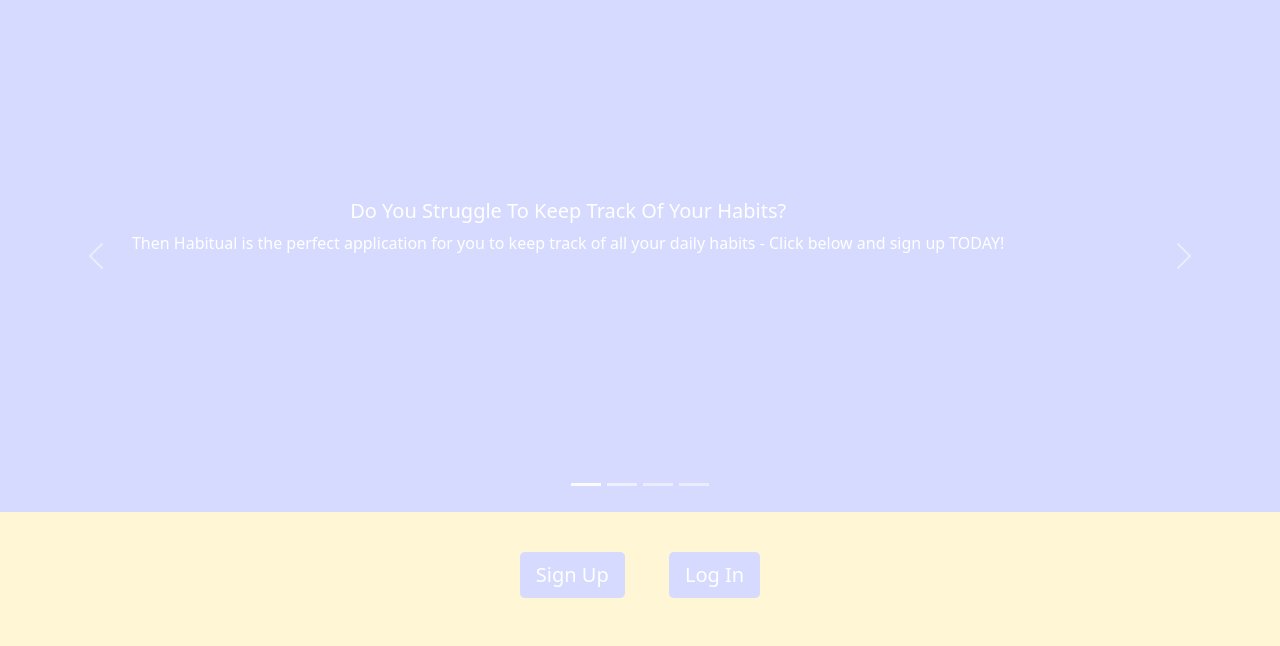
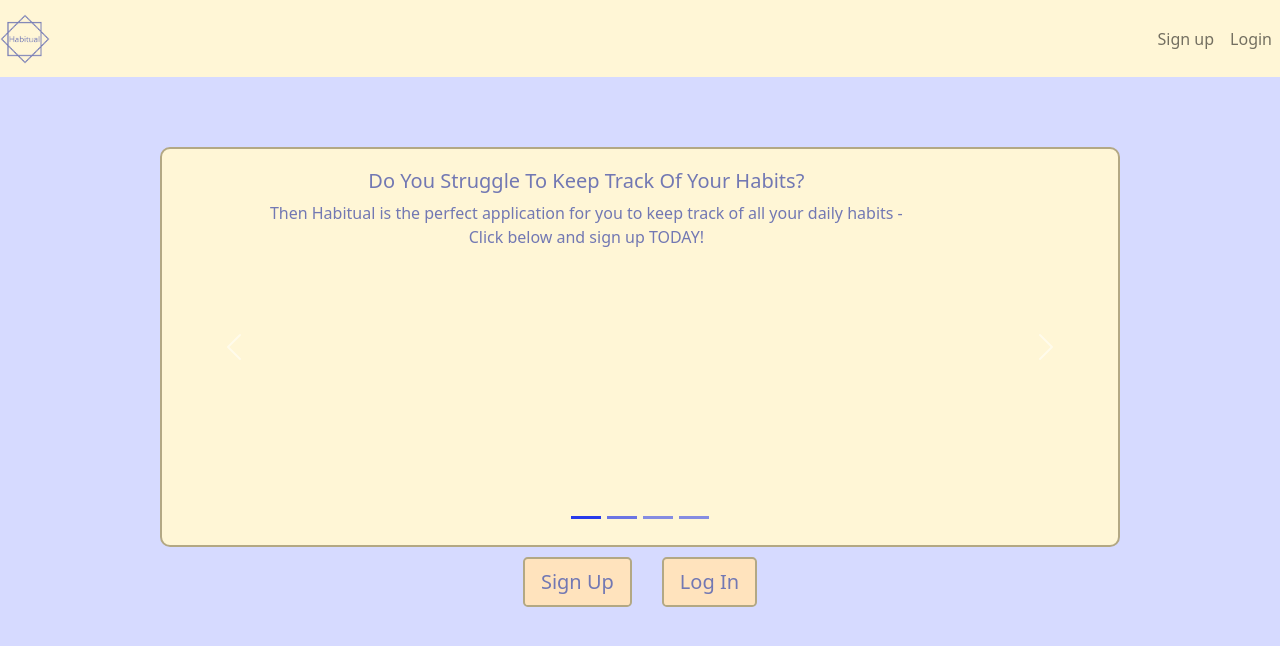
Before and after one commit to Samekah/Team-Salty-Habit-Tracker, a website: page client/index.html in a window 1280 px wide. Drawn offline with nearby package versions, Linux system fonts and the light colour scheme.

Commit message:
added favicon and nav bar logo, fixed css on landing page and moved script tags out of html

```diff
--- /dev/null
+++ b/client/assets/css/index_layout.css
@@ -0,0 +1,61 @@
+*{
+    box-sizing: border-box;
+}
+
+:root{
+    --btn-cream: #FFE3BD;
+    --btn-cream-hover: #e7bf87;
+    --btn-font-color: #7278B3;
+    --background: #D6DAFF;
+    --section-background:#FFF6D6;
+    --link-highlight: #0D22EE;
+    --border-colour: #B3A884;
+    --section-highlight: #FFFCF0;
+}
+
+body {
+    background: var(--background) !important;
+}
+
+nav{
+    background-color: var(--section-background) !important;
+}
+
+.carousel-caption.d-md-block{
+    color: var(--btn-font-color) ;
+}
+
+.carousel-indicators button{
+    background-color:var(--link-highlight) !important;
+}
+
+.link-buttons a{
+    margin: 10px 15px !important;
+    background-color: var(--btn-cream);
+    border: 2px solid var(--border-colour);
+    color: var(--btn-font-color);
+}
+
+.link-buttons a:hover{
+    background-color: var(--btn-cream-hover);
+    border: 2px solid var(--border-colour);
+}
+
+.fade-in {
+  width: 80%;
+  margin: auto;
+  margin-top: 200px;
+}
+
+.carousel-caption {
+  top: 35%;
+}
+#carouselExampleCaptions{
+
+    background-color: var(--section-background);
+    border: 2px solid var(--border-colour);
+    border-radius: 10px;
+    margin-top: 70px !important;
+    height: 50vh;
+    width: 75vw;
+}
--- /dev/null
+++ b/client/assets/css/login_layout.css
@@ -0,0 +1,31 @@
+*{
+    box-sizing: border-box;
+}
+
+body {
+    background: #fff6D6;
+}
+
+.logindiv {
+    background: #d6daff;
+}
+
+input [type="username"] {
+    border-bottom-left-radius: 0px;
+    border-bottom-right-radius: 0px;
+}
+input [type="password"] {
+    border-bottom-left-radius: 0px;
+    border-bottom-right-radius: 0px;
+    border-top: 0px;
+}
+
+#loginb {
+    background-color: #fff6D6;
+    border: 2px solid transparent;
+    color: black;
+}
+
+#loginb:hover {
+    border: 2px solid #7278B3;
+}
--- /dev/null
+++ b/client/assets/css/splash_style.css
@@ -0,0 +1,47 @@
+*{
+    box-sizing: border-box;
+}
+
+:root{
+    --background: #D6DAFF;
+    --section-highlight: #FFFCF0;
+}
+
+.splash {
+    position: fixed;
+    top: 0;
+    left: 0;
+    width: 100%;
+    height: 100vh;
+    background: var(--background);
+    z-index: 200;
+    color: var(--section-highlight);
+    text-align: center;
+    line-height: 90vh;
+}
+
+.splash.display-none {
+    position: fixed;
+    opacity: 0;
+    top: 0;
+    left: 0;
+    width: 100%;
+    height: 100vh;
+    background: var(--background);
+    z-index: -10;
+    color: var(--section-highlight);
+    text-align: center;
+    line-height: 90vh;
+    transition: all 0.5s;
+}
+
+@keyframes fadeIn {
+    to {
+        opacity: 1;
+    }
+}
+
+.fade-in {
+    opacity: 0;
+    animation: fadeIn 2s ease-in forwards;
+}
--- a/client/assets/css/style.css
+++ /dev/null
@@ -1,79 +0,0 @@
-/* * {
-    margin: 0;
-    padding: 0;
-}
-
-
-body {
-    background-color: #d6daff;
-}
-
-div.main {
-    width: 400px;
-    margin: 100px auto 0px auto;
-}
-
-
-
-
-div.register {
-    background-color: #fff6D6;
-    opacity: 0.5;
-    font-size: 18px;
-    border-radius: 10px;
-    border: 1px soid rgba (255, 255, 255, 0.3);
-    box-shadow: 2px 2px 15px #fff6D6 0.5;
-}
-
-form#register {
-    margin: 100px;
-} */
-:root{
-    --btn-cream: #FFE3BD;
-    --btn-font-color: #7278B3;
-    --background: #D6DAFF;
-    --section-background:#FFF6D6;
-    --link-highlight: #0D22EE;
-    --border-colour: #B3A884;
-    --section-highlight: #FFFCF0;
-
-}
-
-.splash {
-    position: fixed;
-    top: 0;
-    left: 0;
-    width: 100%;
-    height: 100vh;
-    background: #d6daff;
-    z-index: 200;
-    color: white;
-    text-align: center;
-    line-height: 90vh;
-}
-
-.splash.display-none {
-    position: fixed;
-    opacity: 0;
-    top: 0;
-    left: 0;
-    width: 100%;
-    height: 100vh;
-    background: #d6daff;
-    z-index: -10;
-    color: white;
-    text-align: center;
-    line-height: 90vh;
-    transition: all 0.5s;
-}
-
-@keyframes fadeIn {
-    to {
-        opacity: 1;
-    }
-}
-
-.fade-in {
-    opacity: 0;
-    animation: fadeIn 2s ease-in forwards;
-}
--- a/client/index.html
+++ b/client/index.html
@@ -5,68 +5,34 @@
     <meta http-equiv="X-UA-Compatible" content="IE=edge">
     <meta name="viewport" content="width=device-width, initial-scale=1">
     <title>Habitual</title>
-    <link rel="shortcut icon" href="assets/img/logo.png" type="image/x-icon">
-    <link rel="stylesheet" href="assets/css/style.css">
+    <link rel="icon" href="./assets/img/Habitual.png" type="image/png">
     <!-- Bootstrap CSS -->
     <link href="https://cdn.jsdelivr.net/npm/bootstrap@5.0.2/dist/css/bootstrap.min.css" rel="stylesheet" integrity="sha384-EVSTQN3/azprG1Anm3QDgpJLIm9Nao0Yz1ztcQTwFspd3yD65VohhpuuCOmLASjC" crossorigin="anonymous">
-    <link rel="stylesheet" href="assets/css/style.css">
+    <link rel="stylesheet" href="assets/css/splash_style.css">
+    <link rel="stylesheet" href="assets/css/index_layout.css">
   </head>
   <body>
+    <header>
+      <nav class="navbar d-flex justify-content-between navbar-expand-lg navbar-light">
+        <a class="navbar-brand" href="#">
+          <img src="./assets/img/Habitual.png" alt="" width="10%" height="10%" class="d-inline-block align-text-top">
+        </a>
+        <ul class="navbar-nav">
+          <li class="nav-item">
+            <a class="nav-link" href="register">Sign up</a>
+          </li>
+          <li class="nav-item">
+            <a class="nav-link" id="logout" href="login">Login</a>
+          </li>
+        </ul>
+      </nav>
+    </header>
 
     <div class="splash">
         <h1 class="fade-in">“For that which has become habitual, becomes as it were natural” - Aristotle</h1>
     </div>
-
-    <style>
-        body {
-            background: #fff6D6;
-        }
-
-        .carousel-item {
-            height: 32rem;
-            background: #d6daff;
-            color: white;
-            position: relative;
-        }
-        .container {
-            position: absolute;
-            bottom: 0;
-            left: 0;
-            right: 0;
-            padding-bottom: 50px;
-        }
-
-        .link-buttons {
-          width: 400px;
-          margin: auto;
-          text-align: center;
-          padding: 20px;
-        }
-
-        .link-buttons a {
-          margin: 20px;
-          background-color: #d6daff;
-          border: none;
-        }
-
-        .link-buttons a:hover {
-          background-color: #7278B3;
-        }
-
-        .fade-in {
-          width: 80%;
-          margin: auto;
-          margin-top: 200px;
-        }
-
-        .carousel-caption {
-          top: 35%;
-        }
-
-
-    </style>
-
-    <div id="carouselExampleCaptions" class="carousel slide" data-bs-ride="carousel">
+    <div class="d-flex justify-content-center">
+      <div id="carouselExampleCaptions" class="carousel slide d-flex justify-content-center" data-bs-ride="carousel">
           <div class="carousel-indicators">
             <button type="button" data-bs-target="#carouselExampleCaptions" data-bs-slide-to="0" class="active" aria-current="true" aria-label="Slide 1"></button>
             <button type="button" data-bs-target="#carouselExampleCaptions" data-bs-slide-to="1" aria-label="Slide 2"></button>
@@ -120,27 +86,11 @@
             <span class="visually-hidden">Next</span>
           </button>
       </div>
-
-      <div class="link-buttons">
+    </div>
+    <div class="link-buttons d-flex justify-content-center">
       <a href="register" class="btn btn-lg btn-primary">Sign Up</a>
       <a href="login" class="btn btn-lg btn-primary">Log In</a>
     </div>
-
-
-
-
-
-
-
-
-
-
-
-
-
-
-
-
 
     <!-- Optional JavaScript; choose one of the two! -->
 
```
Also changed, not shown: client/dashboard.html (+5 -1 lines), client/login.html (+18 -37 lines), client/register.html (+16 -6 lines), client/assets/img/Habitual.png (added). Lines whose indentation alone changed are shown as unchanged.
